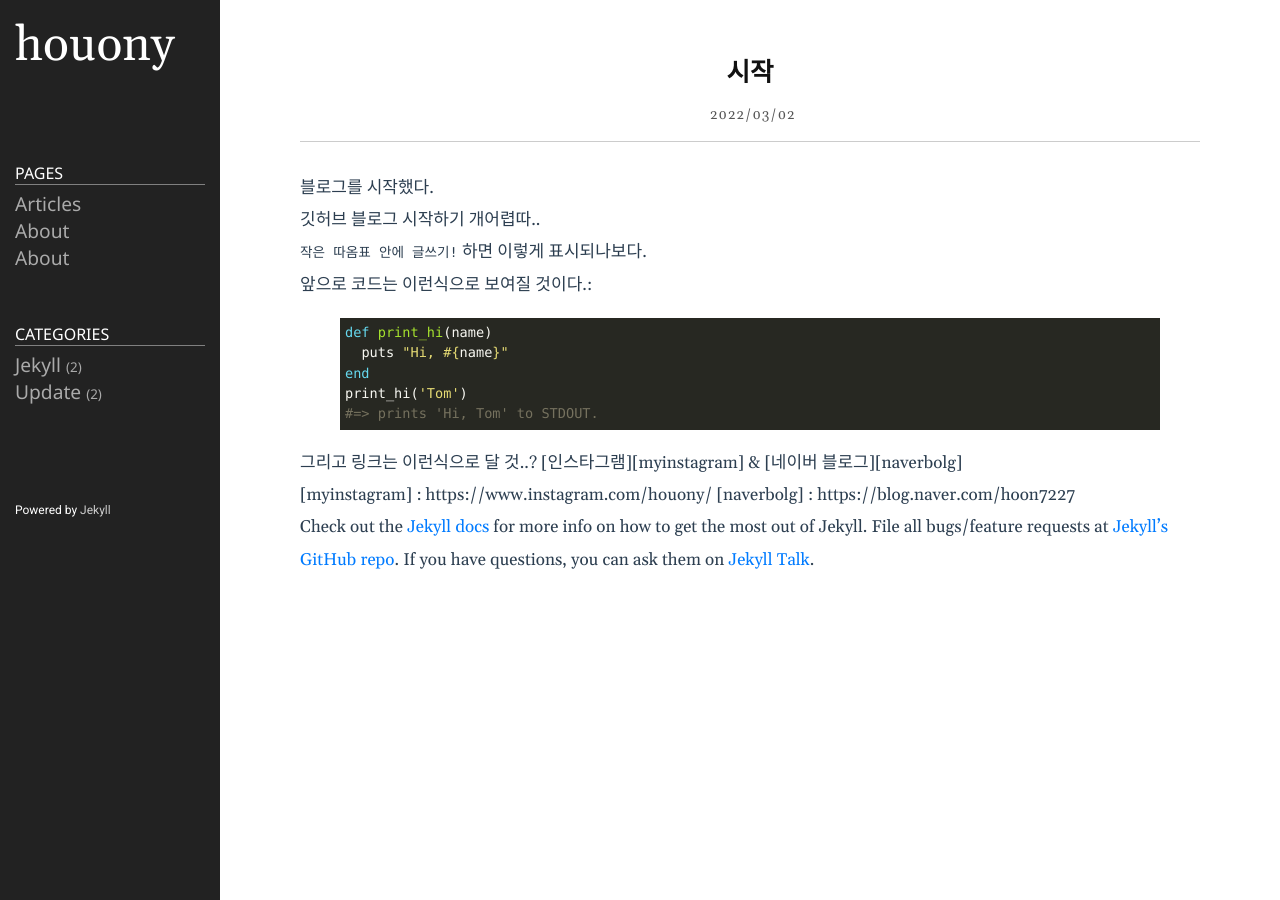
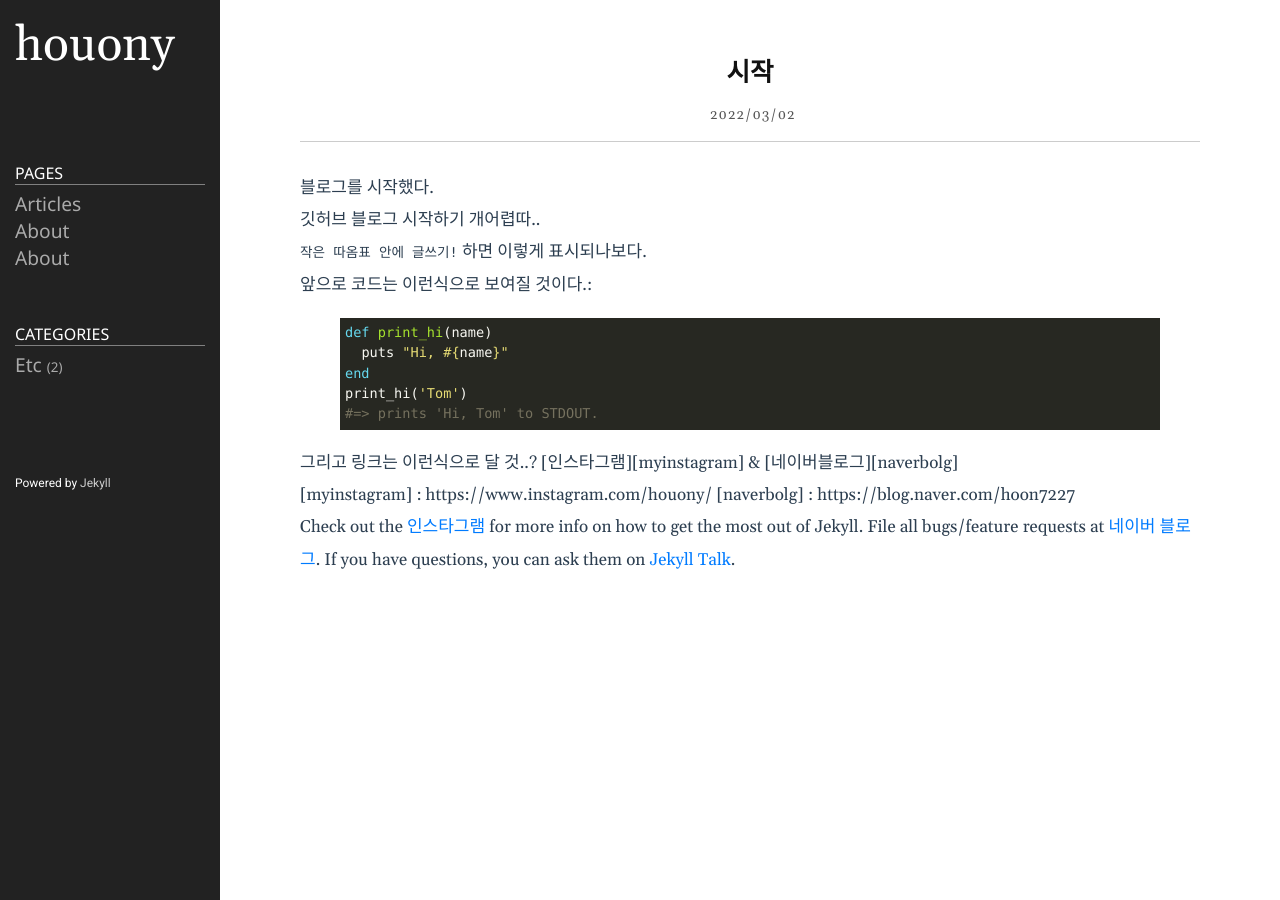
Before and after one commit to houony/houony.github.io, a Jekyll site: the page built from _posts/2022-03-02-시작.markdown, in a window 1280 px wide. Built offline with Jekyll 4.4.1, drawn with Linux system fonts in a browser that asks for light colours.

Commit message:
본인의 커밋 메세지

```diff
--- a/_posts/2022-03-02-welcome-to-jekyll.markdown
+++ b/_posts/2022-03-02-welcome-to-jekyll.markdown
@@ -2,7 +2,7 @@
 layout: post
 title:  "Welcome to Jekyll!"
 date:   2022-03-02 19:57:11 +0900
-categories: jekyll update
+categories: etc
 ---
 You’ll find this post in your `_posts` directory. Go ahead and edit it and re-build the site to see your changes. You can rebuild the site in many different ways, but the most common way is to run `jekyll serve`, which launches a web server and auto-regenerates your site when a file is updated.
 
--- a/_posts/2022-03-02-시작.markdown
+++ b/_posts/2022-03-02-시작.markdown
@@ -2,7 +2,7 @@
 layout: post
 title:  "시작"
 date:   2022-03-02 19:57:11 +0900
-categories: jekyll update
+categories: etc
 ---
 블로그를 시작했다.
 
@@ -21,14 +21,14 @@ print_hi('Tom')
 {% endhighlight %}
 
 그리고 링크는 이런식으로 달 것..?
-[인스타그램][myinstagram] & [네이버 블로그][naverbolg]
+[인스타그램][myinstagram] & [네이버블로그][naverbolg]
 
 [myinstagram] : https://www.instagram.com/houony/
 [naverbolg] : https://blog.naver.com/hoon7227
 
 
-Check out the [Jekyll docs][jekyll-docs] for more info on how to get the most out of Jekyll. File all bugs/feature requests at [Jekyll’s GitHub repo][jekyll-gh]. If you have questions, you can ask them on [Jekyll Talk][jekyll-talk].
+Check out the [인스타그램][my-instagram] for more info on how to get the most out of Jekyll. File all bugs/feature requests at [네이버 블로그][naver-blog]. If you have questions, you can ask them on [Jekyll Talk][jekyll-talk].
 
-[jekyll-docs]: https://jekyllrb.com/docs/home
-[jekyll-gh]:   https://github.com/jekyll/jekyll
+[my-instagram]: https://www.instagram.com/houony/
+[naver-blog]:   https://blog.naver.com/hoon7227
 [jekyll-talk]: https://talk.jekyllrb.com/
```
